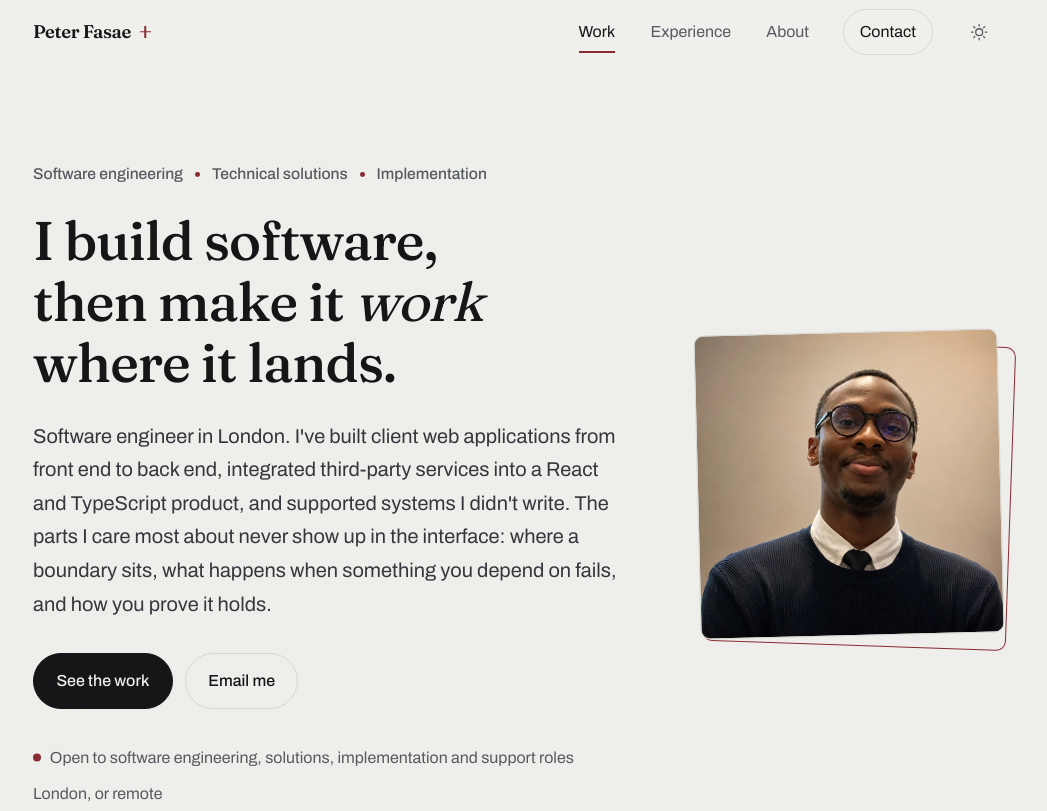
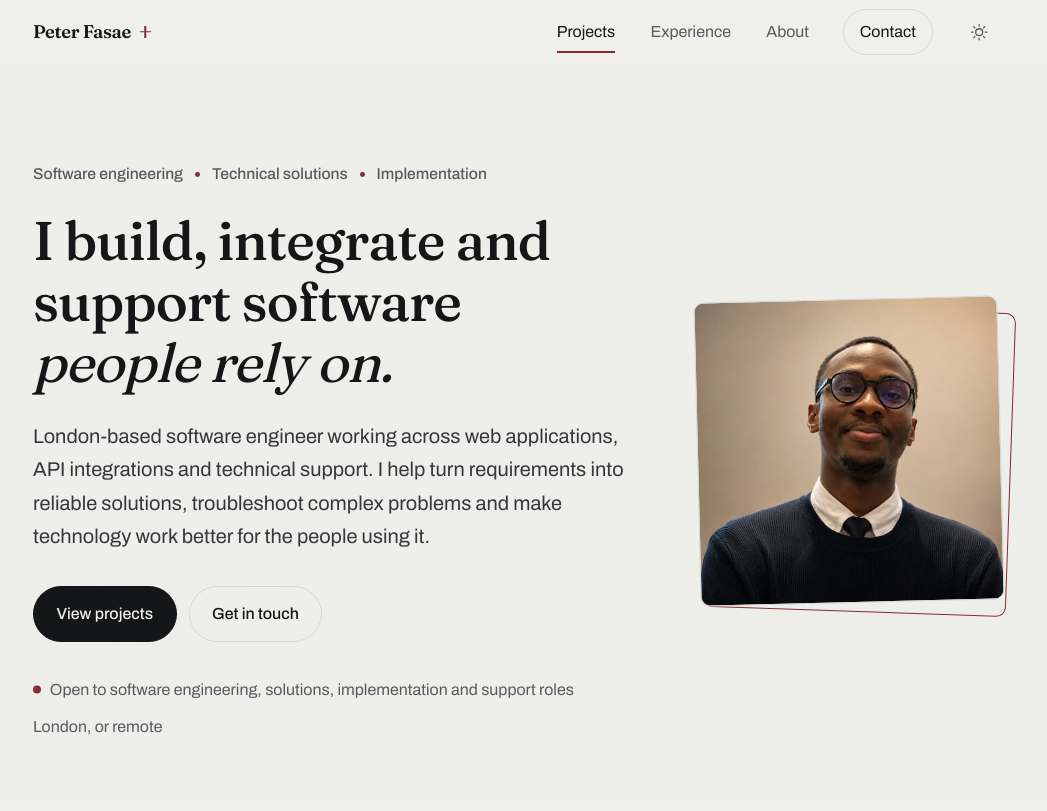
Before and after one commit to PeterFasae/peterfasae.github.io, a plain HTML site: page index.html in a window 1280 px wide. Shown: the top 811 px of the page, without its empty margins (123-1170 px from the left). Drawn offline with Linux system fonts and the light colour scheme.

Commit message:
Make homepage positioning and projects navigation clearer

```diff
--- a/index.html
+++ b/index.html
@@ -56,7 +56,7 @@
   <div class="wrap head-inner">
     <a class="wordmark" href="/">Peter Fasae<span class="mark" aria-hidden="true"></span></a>
     <nav class="nav" aria-label="Sections">
-      <a class="nav-section" href="#work">Work</a>
+      <a class="nav-section" href="#work">Projects</a>
       <a class="nav-section" href="#experience">Experience</a>
       <a class="nav-section" href="#about">About</a>
       <a class="nav-cta" href="#contact">Contact</a>
@@ -79,17 +79,13 @@
           <li>Implementation</li>
         </ul>
 
-        <h1 id="hero-title">I build software, then make it <em>work</em> where it lands.</h1>
+        <h1 id="hero-title">I build, integrate and support software <em>people rely on.</em></h1>
 
-        <p class="hero-lede">Software engineer in London. I've built client web applications from front
-          end to back end, integrated third-party services into a React and TypeScript product, and
-          supported systems I didn't write. The parts I care most about never show up in the
-          interface: where a boundary sits, what happens when something you depend on fails, and how
-          you prove it holds.</p>
+        <p class="hero-lede">London-based software engineer working across web applications, API integrations and technical support. I help turn requirements into reliable solutions, troubleshoot complex problems and make technology work better for the people using it.</p>
 
         <p class="cta-row">
-          <a class="btn" href="#work">See the work</a>
-          <a class="btn btn-quiet" href="mailto:pfasae@gmail.com">Email me</a>
+          <a class="btn" href="#work">View projects</a>
+          <a class="btn btn-quiet" href="mailto:pfasae@gmail.com">Get in touch</a>
         </p>
 
         <p class="hero-meta">
@@ -168,7 +164,7 @@
 
   <section class="section wrap" id="work" aria-labelledby="work-title">
     <div class="band">
-      <h2 class="band-label" id="work-title">Selected work</h2>
+      <h2 class="band-label" id="work-title">Selected projects</h2>
       <div class="work">
 
         <article class="work-item work-item--flagship" id="clarity" aria-labelledby="clarity-title">
```
